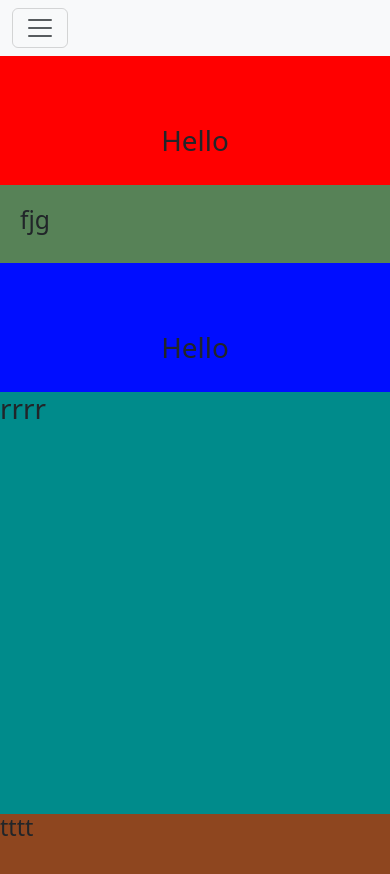
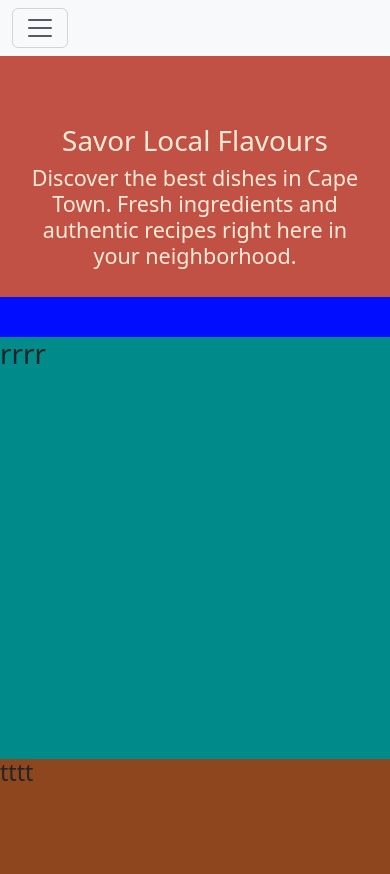
Before and after one commit to jayden220/capstone-main, a Vue app: page / in a window 390 px wide. Shown: the top 874 px of the page. Built offline with nearby package versions, Linux system fonts and the light colour scheme.

Commit message:
modified home page

```diff
--- a/src/views/HomeView.vue
+++ b/src/views/HomeView.vue
@@ -3,15 +3,15 @@
     <div class="landing">
       <div class="land-left">
         <div class="left-content">
-          <h1>Hello</h1>
+          <h1>Savor Local Flavours</h1>
+          <h4>Discover the best dishes in Cape Town. Fresh ingredients and authentic recipes right here in your neighborhood.</h4>
         </div>
       </div>
-      <div class="land-center">
-        <h2>fjg</h2>
-      </div>
+
       <div class="land-right">
         <div class="right-content">
-          <h1>Hello</h1>
+          <!-- <img src= class="img1"> -->
+
         </div>
       </div>
     </div>
@@ -46,7 +46,7 @@ export default {
 }
 .landing2{
   /* margin-top: 3em; */
-  height: 100vh;
+  height: 110vh;
   background: darkcyan;
 }
 .landing3{
@@ -55,31 +55,40 @@ export default {
   background: rgb(142, 70, 31);
 }
 .land-left{
-  background: red;
+  background: #c15144;
+  color: antiquewhite;
   height: 100vh;
-  width: 90vh;
+  width: 50%;
   /* padding: 30px 3px 30px 30px; */
 }
 .land-right{
   background: rgb(0, 13, 255);
   height: 100vh;
-  width: 90vh;
+  width: 50%;
 }
-.land-center{
-  background: rgb(87, 130, 87);
-  height: 100vh;
-  width: 90vh;
+/* .img1{
+  width: 43.5em;
+  height: 43.5em;
+} */
+.img1{
+  max-width: 100%; /* ensure image doesn't exceed parent container's width */
+  max-height: 100vh; /* set maximum height to 100vh */
+  object-fit: cover; /* scale image while maintaining aspect ratio */
+  /* margin: 20px; add some margin around the image */
+  padding: 10px; /* add some padding around the image */
+  border-radius: 10px; /* add a subtle border radius (optional) */
 }
 .left-content{
   justify-content: center;
   margin-top: 3em;
   text-align: center;
 }
-.right-content{
+
+/* .right-content{
   justify-content: center;
   margin-top: 3em;
   text-align: center;
-}
+} */
 
 @media (max-width: 768px) {
   .landing {
@@ -88,7 +97,6 @@ export default {
   }
 
   .land-left,
-  .land-center,
   .land-right {
     width: 100%;
     height: auto;
@@ -107,6 +115,12 @@ export default {
 }
 
 @media (max-width: 480px) {
+  .land-left,
+  .land-right {
+    width: 100%;
+    height: auto;
+    padding: 20px;
+  }
   .landing2 {
     height: 50vh;
   }
```
